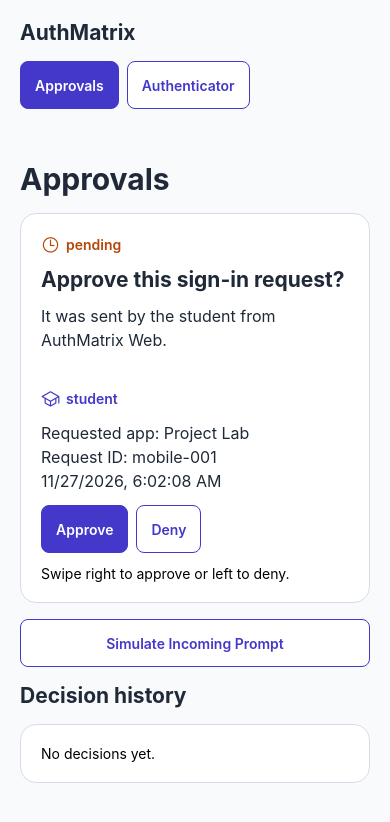
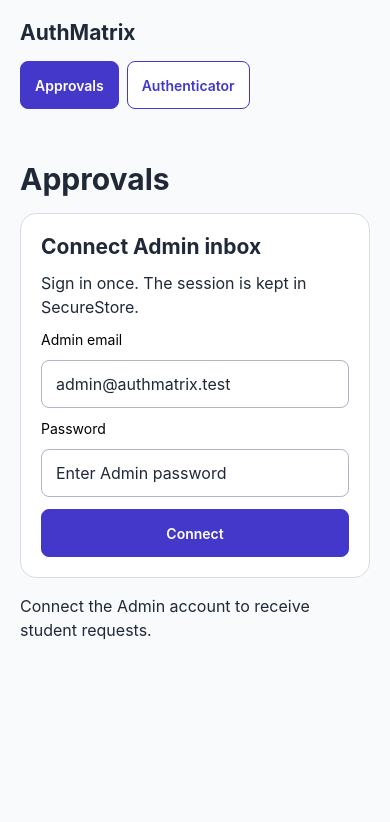
Before and after one commit to harshi-dev26/authmatrix, a React Native app in the folder mobile/: screen / in a window 390 px wide. Shown: the top 822 px of the page. Built offline with nearby package versions, Linux system fonts and the light colour scheme.

Commit message:
Connect original mobile approvals UI to student requests

```diff
--- a/mobile/src/screens/ApprovalScreen.js
+++ b/mobile/src/screens/ApprovalScreen.js
@@ -1,76 +1,147 @@
-import React, { useState } from "react";
-import { ScrollView, Text, View } from "react-native";
-import payload from "../data/payload.json";
+import React, { useCallback, useEffect, useState } from "react";
+import { ScrollView, Text, TextInput, View } from "react-native";
+import * as SecureStore from "expo-secure-store";
 import ApprovalPrompt from "../components/ApprovalPrompt";
-import { Button, Badge, styles } from "../components/ui";
+import { access } from "../utils/live";
+import { Badge, Button, styles } from "../components/ui";
 
-function prompt(profile, details, id) {
-  return {
-    ...details,
-    ...profile,
-    requestId: id,
-    createdAt: new Date().toISOString(),
-    status: "pending",
+const sessionKey = "authmatrix.admin.session";
+
+export default function ApprovalScreen() {
+  const [session, setSession] = useState(null);
+  const [items, setItems] = useState([]);
+  const [email, setEmail] = useState("admin@authmatrix.test");
+  const [password, setPassword] = useState("");
+  const [message, setMessage] = useState("Loading admin inbox…");
+
+  const disconnect = useCallback(async (notice = "Admin inbox disconnected.") => {
+    setSession(null);
+    setItems([]);
+    setMessage(notice);
+    await SecureStore.deleteItemAsync(sessionKey).catch(() => {});
+  }, []);
+
+  const refresh = useCallback(
+    async (current) => {
+      if (!current) return;
+      try {
+        const result = await access("list", {}, current.token);
+        setItems(result.requests);
+        setMessage("");
+      } catch (error) {
+        if (/sign in|expired/i.test(error.message)) await disconnect("Session expired. Connect again.");
+        else setMessage(error.message);
+      }
+    },
+    [disconnect]
+  );
+
+  useEffect(() => {
+    let active = true;
+    SecureStore.getItemAsync(sessionKey)
+      .then((value) => {
+        if (!active || !value) {
+          if (active) setMessage("Connect the Admin account to receive student requests.");
+          return;
+        }
+        const saved = JSON.parse(value);
+        setSession(saved);
+        return refresh(saved);
+      })
+      .catch(() => {
+        if (active) setMessage("Connect the Admin account to receive student requests.");
+      });
+    return () => {
+      active = false;
     };
+  }, [refresh]);
+
+  useEffect(() => {
+    if (!session) return undefined;
+    const timer = setInterval(() => refresh(session), 4000);
+    return () => clearInterval(timer);
+  }, [refresh, session]);
+
+  async function connect() {
+    try {
+      setMessage("Connecting admin inbox…");
+      const next = await access("login", { email, password });
+      if (next.user.role !== "admin") throw Error("Use the Admin account for Approvals.");
+      await SecureStore.setItemAsync(sessionKey, JSON.stringify(next));
+      setSession(next);
+      setPassword("");
+      await refresh(next);
+    } catch (error) {
+      setMessage(error.message);
+    }
   }
 
-export default function ApprovalScreen() {
-  const [items, setItems] = useState(() =>
-    payload.prompts.map((item) =>
-      prompt(
-        payload.profiles.find((user) => user.userId === item.userId),
-        item,
-        item.requestId
-      )
-    )
+  async function decide(requestId, status) {
+    const item = items.find((request) => request.requestId === requestId);
+    try {
+      await access(
+        "decide",
+        { requestId, userId: item.userId, status },
+        session.token
       );
-
-  function simulate() {
-    setItems((previous) => [
-      prompt(
-        payload.profiles[previous.length % payload.profiles.length],
-        payload.prompts[0],
-        "mobile-" + (previous.length + 1)
-      ),
-      ...previous,
-    ]);
+      setMessage(status === "approved" ? "Student request approved." : "Student request denied.");
+      await refresh(session);
+    } catch (error) {
+      setMessage(error.message);
     }
-
-  function decide(id, status) {
-    setItems((previous) =>
-      previous.map((item) =>
-        item.requestId === id && item.status === "pending" ? { ...item, status } : item
-      )
-    );
   }
 
   const pending = items.filter((item) => item.status === "pending");
   const history = items.filter((item) => item.status !== "pending");
 
   return (
-    <ScrollView contentContainerStyle={styles.content}>
-      <Text accessibilityRole="header" style={styles.title}>
-        Approvals
-      </Text>
+    <ScrollView keyboardShouldPersistTaps="handled" contentContainerStyle={styles.content}>
+      <Text accessibilityRole="header" style={styles.title}>Approvals</Text>
+      {!session ? (
+        <View style={styles.card}>
+          <Text style={styles.heading}>Connect Admin inbox</Text>
+          <Text style={styles.body}>Sign in once. The session is kept in SecureStore.</Text>
+          <Text>Admin email</Text>
+          <TextInput
+            accessibilityLabel="Admin email"
+            style={styles.input}
+            autoCapitalize="none"
+            keyboardType="email-address"
+            value={email}
+            onChangeText={setEmail}
+          />
+          <Text>Password</Text>
+          <TextInput
+            accessibilityLabel="Admin password"
+            style={styles.input}
+            secureTextEntry
+            placeholder="Enter Admin password"
+            value={password}
+            onChangeText={setPassword}
+          />
+          <Button primary label="Connect" onPress={connect} />
+        </View>
+      ) : (
+        <>
           {pending.map((item) => (
             <ApprovalPrompt key={item.requestId} item={item} onDecision={decide} />
           ))}
-      {!pending.length && <Text style={styles.body}>No pending requests.</Text>}
-      <Button label="Simulate Incoming Prompt" onPress={simulate} />
-      <Text accessibilityRole="header" style={styles.heading}>
-        Decision history
-      </Text>
+          {!pending.length && <Text style={styles.body}>No pending student requests.</Text>}
+          <Button label="Refresh Requests" onPress={() => refresh(session)} />
+          <Text accessibilityRole="header" style={styles.heading}>Decision history</Text>
           <View accessibilityLiveRegion="polite" style={styles.card}>
             {history.map((item) => (
               <View key={item.requestId}>
-            <Text style={styles.body}>
-              {item.email} · {item.requestId}
-            </Text>
+                <Text style={styles.body}>{item.userEmail} · {item.requestId}</Text>
                 <Badge kind={item.status} />
               </View>
             ))}
             {!history.length && <Text>No decisions yet.</Text>}
           </View>
+          <Button label="Disconnect Admin" onPress={() => disconnect()} />
+        </>
+      )}
+      <Text accessibilityLiveRegion="polite" style={styles.body}>{message}</Text>
     </ScrollView>
   );
 }
```
Lines whose indentation alone changed are shown as unchanged.
